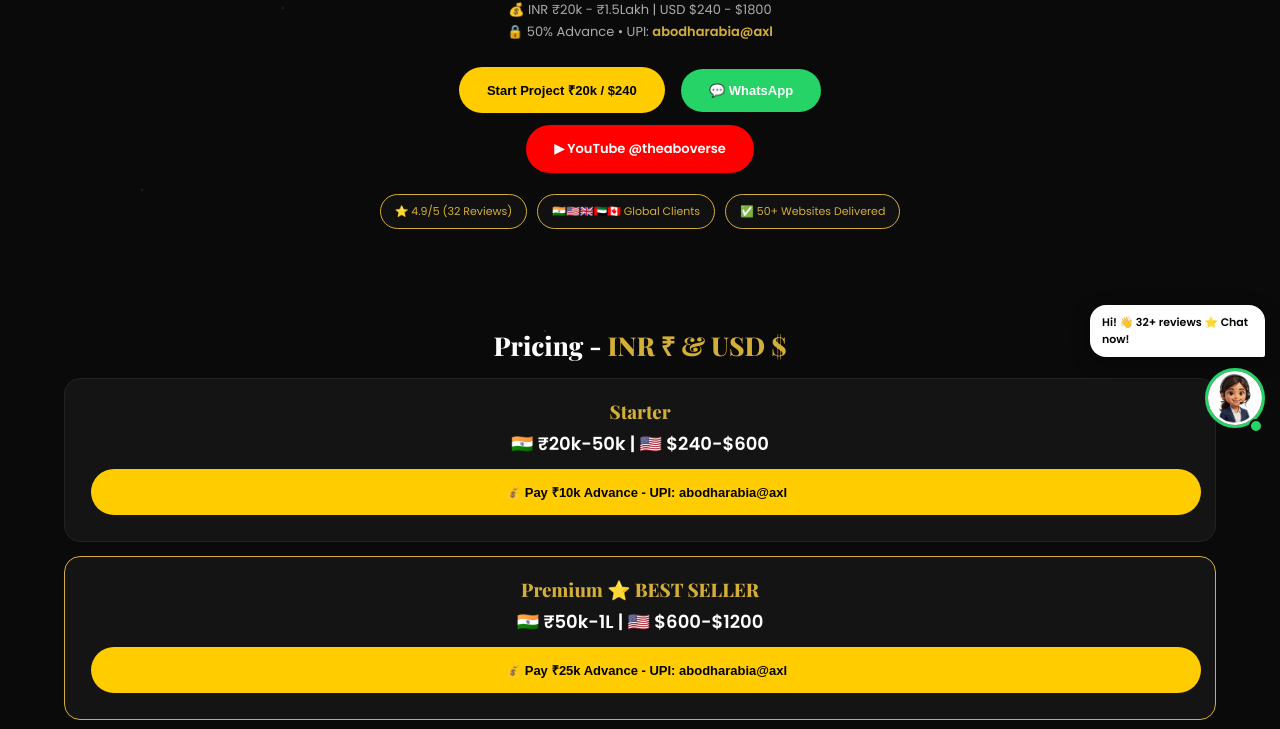
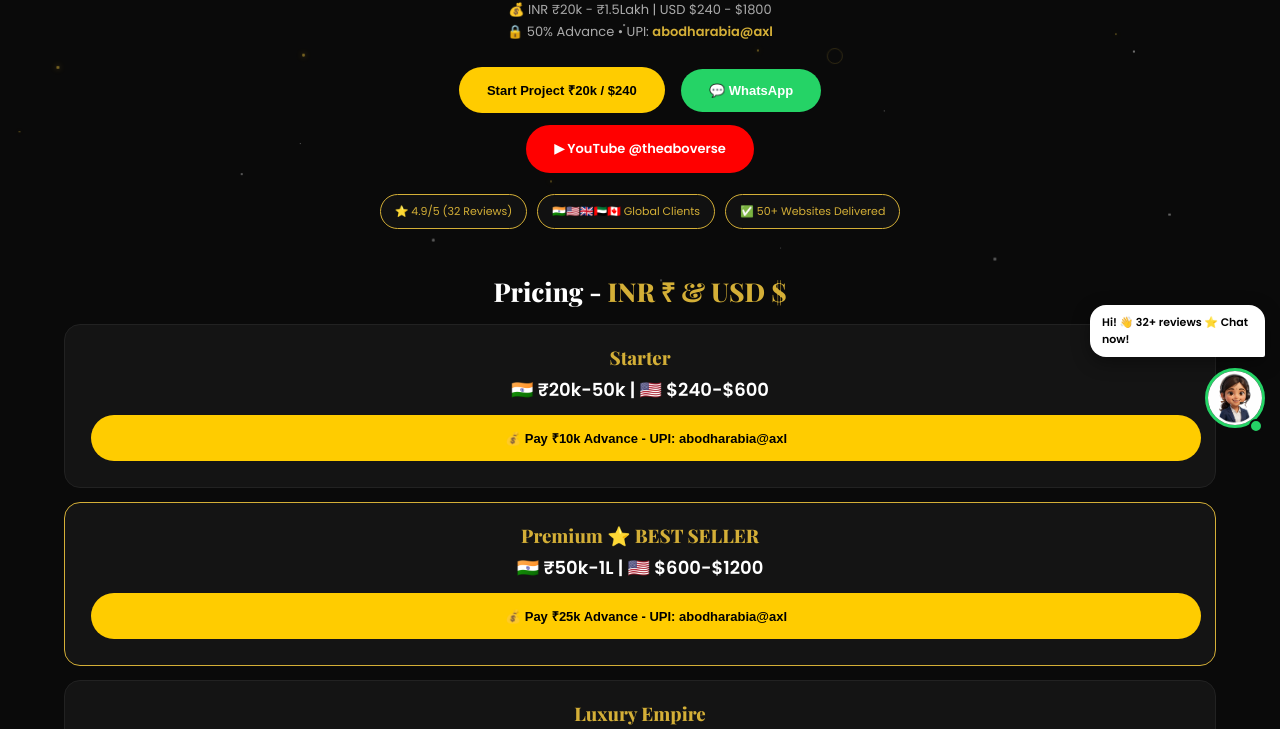
Before and after one commit to theaboverse/theaboverse.github.io, a plain HTML site: page index.html in a window 1280 px wide. Shown: the part 347-1076 px from the top of the page. Drawn offline with nearby package versions, Linux system fonts and the light colour scheme.

Commit message:
Refactor styles and review submission logic
Adjusted padding and height for hero and section elements, improved star animation properties, and updated review submission logic.

```diff
--- a/index.html
+++ b/index.html
@@ -12,14 +12,14 @@ body{background:#0a0a0a;color:#fff;font-family:'Poppins',sans-serif;overflow-x:h
 nav{position:fixed;top:0;width:100%;padding:10px 5%;display:flex;justify-content:space-between;align-items:center;background:#0a0a0a;z-index:100;border-bottom:1px solid rgba(212,175,55,0.25)}
 .logo{display:flex;align-items:center;gap:10px;font-family:'Playfair Display',serif;font-weight:800;font-size:18px}
 .logo img{height:48px;width:48px;object-fit:contain;border-radius:10px;border:1.5px solid #D4AF37}
-.hero{display:flex;flex-direction:column;align-items:center;padding:95px 6% 30px;text-align:center;min-height:80vh;position:relative;z-index:2}
+.hero{display:flex;flex-direction:column;align-items:center;padding:95px 6% 15px;text-align:center;min-height:auto;position:relative;z-index:2}
 .badge{border:1px solid #D4AF37;color:#D4AF37;padding:6px 14px;border-radius:20px;font-size:10px;letter-spacing:2px;margin-bottom:14px;display:inline-block}
 .hero h1{font-family:'Playfair Display',serif;font-size:clamp(36px,9vw,64px);line-height:0.9;margin-bottom:12px;text-transform:uppercase}
 .hero h1 span{color:#D4AF37}
 .hero p{color:#aaa;max-width:560px;margin-bottom:18px;font-size:13px;line-height:1.7}
 .btn{padding:14px 28px;border-radius:30px;text-decoration:none;font-weight:700;font-size:13px;display:inline-block;margin:6px;border:none;cursor:pointer;z-index:5;position:relative}
 .btn-gold{background:#FFCC00;color:#000} .btn-red{background:#FF0000;color:#fff} .btn-green{background:#25D366;color:#fff}
-section{padding:35px 5%;position:relative;z-index:2}
+section{padding:15px 5% 35px;position:relative;z-index:2}
 .p-card{background:#141414;border:1px solid #222;padding:20px;border-radius:16px;margin-top:14px;text-align:center}
 .p-card h3{color:#D4AF37;font-family:'Playfair Display',serif}
 .price{font-size:18px;font-weight:800;margin:6px 0}
@@ -34,10 +34,12 @@ footer{text-align:center;padding:22px;color:#666;font-size:11px;border-top:1px s
 .rate-text{color:#aaa;font-size:11px;line-height:1.5;margin-top:5px}
 .trust-badge{display:flex;gap:10px;justify-content:center;margin:15px 0;flex-wrap:wrap}
 .trust-item{background:#111;border:1px solid #D4AF37;padding:8px 14px;border-radius:20px;font-size:11px;color:#D4AF37}
-.bg-anim{position:fixed;top:0;left:0;width:100%;height:100%;pointer-events:none;z-index:0;overflow:hidden;opacity:0.3}
-.star{position:absolute;width:2px;height:2px;background:#fff;border-radius:50%;opacity:0.6;animation:fall linear infinite}
-.star.gold{background:#D4AF37}
-@keyframes fall{0%{transform:translateY(-10vh);opacity:0}10%{opacity:0.6}100%{transform:translateY(110vh);opacity:0}}
+.bg-anim{position:fixed;top:0;left:0;width:100%;height:100%;pointer-events:none;z-index:0;overflow:hidden}
+.star{position:absolute;width:2px;height:2px;background:#fff;border-radius:50%;opacity:0.9;animation:fall linear infinite}
+.star.gold{background:#D4AF37;box-shadow:0 0 6px #D4AF37}
+.ring{position:absolute;border:1.5px solid rgba(212,175,55,0.45);border-radius:50%;animation:fallRing linear infinite}
+@keyframes fall{0%{transform:translateY(-10vh) translateX(0);opacity:0}10%{opacity:1}100%{transform:translateY(110vh) translateX(30px);opacity:0}}
+@keyframes fallRing{0%{transform:translateY(-15vh) rotate(0deg);opacity:0}10%{opacity:0.7}100%{transform:translateY(115vh) rotate(360deg);opacity:0}}
 .chat-girl{position:fixed;bottom:18px;right:15px;z-index:999;display:flex;flex-direction:column;align-items:flex-end;cursor:pointer}
 .chat-bubble{background:#fff;color:#000;padding:9px 12px;border-radius:16px 16px 2px 16px;font-size:11px;font-weight:700;max-width:175px;margin-bottom:7px;box-shadow:0 5px 18px rgba(0,0,0,0.4);animation:pop 2s infinite}
 @keyframes pop{0%,100%{transform:translateY(0)}50%{transform:translateY(-4px)}}
@@ -113,23 +115,18 @@ footer{text-align:center;padding:22px;color:#666;font-size:11px;border-top:1px s
 <div class="rate-card"><div class="rate-top"><span class="rate-name">Nikhil Tiwari 🇮🇳 Varanasi</span><span class="stars-rate">★★★★★</span></div><div class="rate-text">"Local Varanasi boy supporting Abodh bhai."</div></div>
 </div>
 
-<!-- NO SUPABASE - 100% LOCAL RATING -->
 <div class="review-form-box">
 <h3 style="color:#D4AF37;font-family:'Playfair Display';text-align:center">⭐ Give Your Rating</h3>
 <p style="text-align:center;color:#888;font-size:11px;margin:6px 0">No login - Direct on website</p>
-
 <div class="star-select" id="starSelect">
 <span data-star="1">★</span><span data-star="2">★</span><span data-star="3">★</span><span data-star="4">★</span><span data-star="5" class="active">★</span>
 </div>
 <p id="starText" style="text-align:center;color:#FFCC00;font-size:12px">5 Stars - Excellent!</p>
-
 <input type="text" id="nameInput" placeholder="Your Name * - e.g. Rahul Sharma">
 <input type="text" id="cityInput" placeholder="Your City * - e.g. Delhi / Mumbai / Dubai / USA">
 <textarea id="reviewInput" rows="3" placeholder="Your Review *"></textarea>
-
 <button onclick="submitReview()" class="btn btn-green" style="width:100%;margin-top:10px">Submit ⭐ Rating</button>
 <p id="status" style="text-align:center;color:#D4AF37;font-size:12px;margin-top:8px"></p>
-
 <div id="liveReviews" style="margin-top:18px"></div>
 </div>
 
@@ -141,14 +138,14 @@ footer{text-align:center;padding:22px;color:#666;font-size:11px;border-top:1px s
 <footer>⭐ 32+ 5 Star Ratings | UPI: <span style="color:#D4AF37">abodharabia@axl</span> | WhatsApp: 8127968129<br>© 2026 The Aboverse</footer>
 
 <script>
-// LIGHT BG - NO LAG
+// GAP FIX + STAR + RING FALLING - FINAL
 let bg=document.getElementById('bgAnim');
-for(let i=0;i<10;i++){let s=document.createElement('div');s.className='star'+(Math.random()>0.6?' gold':'');s.style.left=Math.random()*100+'%';s.style.top=Math.random()*100+'%';s.style.animationDuration=(Math.random()*8+5)+'s';s.style.animationDelay=Math.random()*5+'s';s.style.width='2px';s.style.height='2px';bg.appendChild(s);}
+for(let i=0;i<45;i++){let s=document.createElement('div');s.className='star'+(Math.random()>0.5?' gold':'');s.style.left=Math.random()*100+'%';s.style.animationDuration=(Math.random()*3+2.5)+'s';s.style.animationDelay=Math.random()*5+'s';let wh=(Math.random()*2+1.2)+'px';s.style.width=wh;s.style.height=wh;bg.appendChild(s);}
+for(let i=0;i<12;i++){let r=document.createElement('div');r.className='ring';let sz=Math.random()*22+10;r.style.width=sz+'px';r.style.height=sz+'px';r.style.left=Math.random()*100+'%';r.style.animationDuration=(Math.random()*6+5)+'s';r.style.animationDelay=Math.random()*7+'s';bg.appendChild(r);}
 
 function openWhatsApp(){window.open('https://wa.me/918127968129?text=Hi%20Aboverse!%20I%20saw%2032+%20reviews%20⭐%20Want%20luxury%20website','_blank');}
 function payAndWhatsApp(a,p){let l=`upi://pay?pa=abodharabia@axl&pn=TheAboverse&am=${a}&cu=INR&tn=${encodeURIComponent(p)}`;window.location.href=l;setTimeout(()=>{openWhatsApp();},2500);}
 
-// STAR SELECT
 let selectedStars = 5;
 document.querySelectorAll('#starSelect span').forEach(s=>{
  s.addEventListener('click',()=>{
@@ -159,23 +156,19 @@ document.querySelectorAll('#starSelect span').forEach(s=>{
  });
 });
 
-// LOCAL STORAGE - NO SUPABASE
 function submitReview(){
  let name=document.getElementById('nameInput').value.trim();
  let city=document.getElementById('cityInput').value.trim();
  let review=document.getElementById('reviewInput').value.trim();
  if(!name||!city||!review){alert('Name, City, Review sab likho!');return;}
-
  let allReviews = JSON.parse(localStorage.getItem('aboverse_reviews') || '[]');
- allReviews.unshift({name: name+' - '+city, city: city, review: review, stars: selectedStars, date: new Date().toLocaleDateString()});
+ allReviews.unshift({name: name+' - '+city, review: review, stars: selectedStars});
  localStorage.setItem('aboverse_reviews', JSON.stringify(allReviews));
-
  document.getElementById('status').innerText = '✅ Rating added! Thank you '+name+'!';
  document.getElementById('nameInput').value=''; document.getElementById('cityInput').value=''; document.getElementById('reviewInput').value='';
  alert(`Thank you ${name}! ${selectedStars}★ Rating added live!`);
  loadReviews();
 }
-
 function loadReviews(){
  let allReviews = JSON.parse(localStorage.getItem('aboverse_reviews') || '[]');
  if(allReviews.length){
```
